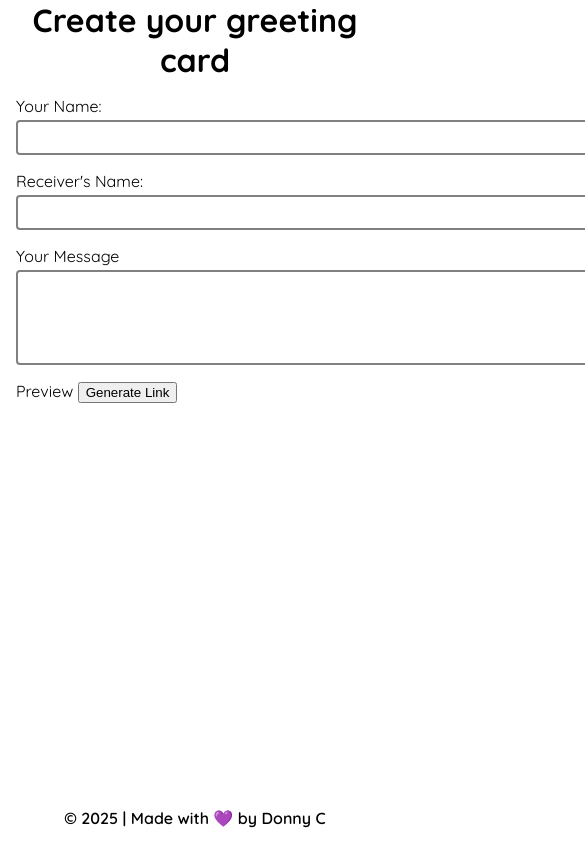
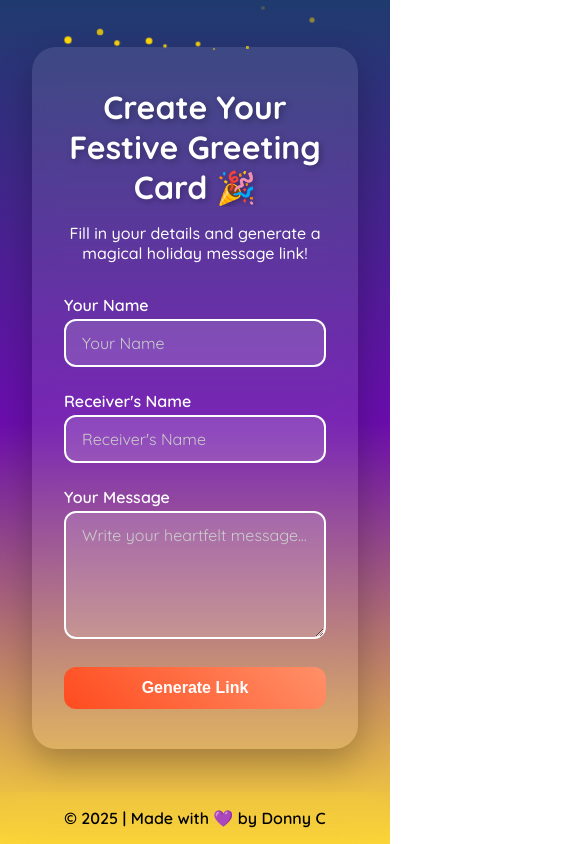
Before and after one commit to Donny-C-1/merrymessage, a SvelteKit app: page /create in a window 390 px wide. Shown: the top 844 px of the page, 585 px wide, since content can reach past the window. Built offline with nearby package versions, Linux system fonts and the light colour scheme.

Commit message:
Revamp main and create card pages with festive styling and improved user experience

```diff
--- a/src/routes/+page.svelte
+++ b/src/routes/+page.svelte
@@ -1,5 +1,108 @@
 <main>
-    <h1>Welcome to MerryMessage</h1>
-    <p>Create a christmas message to your loved ones</p>
-    <a href="./create">Create Card</a>
+    <div class="hero">
+        <h1>🎄 Welcome to MerryMessage 🎄</h1>
+        <p>Create a heartfelt New Year message for your loved ones</p>
+        <a class="btn" href="./create">Create Your Card</a>
+        <div class="snowflakes" aria-hidden="true">
+            <span>❅</span><span>❆</span><span>❅</span><span>❆</span><span>❅</span>
+            <span>❆</span><span>❅</span><span>❆</span><span>❅</span><span>❆</span>
+        </div>
+    </div>
 </main>
+
+<style>
+main {
+    min-height: 100vh;
+    display: flex;
+    justify-content: center;
+    align-items: center;
+    background: linear-gradient(to bottom, #1a2a6c, #b21f1f, #fdbb2d); /* festive gradient: night to gold */
+    padding: 2rem;
+    overflow: hidden;
+    font-family: 'Quicksand', sans-serif;
+}
+
+.hero {
+    text-align: center;
+    background: rgba(255, 255, 255, 0.1);
+    padding: 3rem 2rem;
+    border-radius: 24px;
+    backdrop-filter: blur(10px);
+    box-shadow: 0 15px 35px rgba(0,0,0,0.3);
+    position: relative;
+    color: #fff;
+}
+
+h1 {
+    font-size: 3rem;
+    font-weight: 700;
+    margin-bottom: 1rem;
+    text-shadow: 2px 2px 8px rgba(0,0,0,0.3);
+}
+
+p {
+    font-size: 1.25rem;
+    font-weight: 500;
+    margin-bottom: 2rem;
+}
+
+.btn {
+    display: inline-block;
+    padding: 1rem 2rem;
+    font-size: 1.2rem;
+    font-weight: 700;
+    color: #fff;
+    background: linear-gradient(45deg, #ff4b1f, #ff9068);
+    border-radius: 12px;
+    text-decoration: none;
+    transition: transform 0.2s ease, box-shadow 0.2s ease;
+    box-shadow: 0 8px 20px rgba(0,0,0,0.3);
+}
+
+.btn:hover {
+    transform: translateY(-3px);
+    box-shadow: 0 12px 25px rgba(0,0,0,0.4);
+}
+
+/* Subtle snowflakes animation */
+.snowflakes {
+    position: absolute;
+    top: 0;
+    left: 0;
+    width: 100%;
+    height: 100%;
+    pointer-events: none;
+}
+
+.snowflakes span {
+    position: absolute;
+    color: #fff;
+    font-size: 1rem;
+    animation: fall 10s linear infinite;
+    opacity: 0.8;
+}
+
+.snowflakes span:nth-child(1) { left: 10%; animation-delay: 0s; }
+.snowflakes span:nth-child(2) { left: 20%; animation-delay: 2s; }
+.snowflakes span:nth-child(3) { left: 30%; animation-delay: 4s; }
+.snowflakes span:nth-child(4) { left: 40%; animation-delay: 1s; }
+.snowflakes span:nth-child(5) { left: 50%; animation-delay: 3s; }
+.snowflakes span:nth-child(6) { left: 60%; animation-delay: 5s; }
+.snowflakes span:nth-child(7) { left: 70%; animation-delay: 2s; }
+.snowflakes span:nth-child(8) { left: 80%; animation-delay: 4s; }
+.snowflakes span:nth-child(9) { left: 90%; animation-delay: 6s; }
+.snowflakes span:nth-child(10) { left: 100%; animation-delay: 8s; }
+
+@keyframes fall {
+    0% { transform: translateY(-10px); opacity: 0.8; }
+    50% { opacity: 0.6; }
+    100% { transform: translateY(100vh); opacity: 0; }
+}
+
+/* Responsive */
+@media (max-width: 480px) {
+    h1 { font-size: 2rem; }
+    p { font-size: 1rem; }
+    .btn { font-size: 1rem; padding: 0.75rem 1.5rem; }
+}
+</style>
--- a/src/routes/create/+page.svelte
+++ b/src/routes/create/+page.svelte
@@ -1,7 +1,5 @@
 <script>
-    import { enhance } from "$app/forms";
     import { page } from "$app/state";
-
     let name = $state("");
     let receiversName = $state("");
     let message = $state("");
@@ -10,60 +8,212 @@
     async function onsubmit(e) {
         e.preventDefault();
 
+        let payload = btoa(encodeURIComponent(JSON.stringify({ name, receiversName, message })));
         link = new URL("./message", page.url.href);
-
-        let payload = btoa(encodeURIComponent(JSON.stringify({ name, receiversName, message })));
-
         link.searchParams.set("p", payload);
 
         try {
             await navigator.clipboard.writeText(link);
-
-            alert("Copied to clipboard");
+            alert("Link copied to clipboard!");
         } catch (err) {
-            alert("Error copying to clipboard");
+            alert("Error copying link.");
         }
     }
 </script>
 
 <main>
-    <h1>Create your greeting card</h1>
-    <form action="" {onsubmit}>
-        <div>
-            <label for="name">Your Name:</label>
-            <input type="text" name="name" id="name" bind:value={name} required />
+    <div class="hero">
+        <h1>Create Your Festive Greeting Card 🎉</h1>
+        <p>Fill in your details and generate a magical holiday message link!</p>
+
+        <form {onsubmit}>
+            <div class="input-group">
+                <label for="name">Your Name</label>
+                <input type="text" id="name" bind:value={name} placeholder="Your Name" required />
             </div>
-        <div>
-            <label for="name">Receiver's Name:</label>
-            <input type="text" name="name" id="name" bind:value={receiversName} required />
+
+            <div class="input-group">
+                <label for="receiversName">Receiver's Name</label>
+                <input type="text" id="receiversName" bind:value={receiversName} placeholder="Receiver's Name" required />
             </div>
+
+            <div class="input-group">
                 <label for="message">Your Message</label>
-        <textarea name="message" id="message" rows="5" bind:value={message} required></textarea>
-        <div>
-            <a href={link?.href}>Preview</a>
-            <button>Generate Link</button>
+                <textarea id="message" rows="5" bind:value={message} placeholder="Write your heartfelt message..." required></textarea>
+            </div>
+
+            <div class="actions">
+                {#if link}
+                    <a class="preview" href={link.href} target="_blank">Preview Card</a>
+                {/if}
+                <button type="submit">Generate Link</button>
             </div>
         </form>
+
+        <div class="sparkles">
+            <span></span><span></span><span></span><span></span><span></span>
+            <span></span><span></span><span></span><span></span><span></span>
+        </div>
+    </div>
 </main>
 
 <style>
-    h1 {
-        text-align: center;
+main {
+    min-height: 100vh;
+    display: flex;
+    justify-content: center;
+    align-items: center;
+    background: linear-gradient(to bottom, #1f3b6e, #6a0dad, #fdd835); /* festive gradient */
+    padding: 2rem;
+    padding-bottom: 5rem;
+    font-family: 'Quicksand', sans-serif;
+    overflow: hidden;
 }
 
-    form {
-        width: clamp(40rem, 90%, 10rem);
-        margin-inline: auto;
-        padding: 1rem;
-        margin-bottom: 5rem;
+.hero {
+    background: rgba(255,255,255,0.1);
+    padding: 2.5rem 2rem;
+    border-radius: 24px;
+    backdrop-filter: blur(12px);
+    box-shadow: 0 15px 35px rgba(0,0,0,0.25);
+    text-align: center;
+    color: #fff;
+    position: relative;
+    width: 100%;
+    max-width: 500px;
+}
+
+h1 {
+    font-size: 2.5rem;
+    margin-bottom: 0.75rem;
+    font-weight: 700;
+    text-shadow: 2px 2px 6px rgba(0,0,0,0.3);
+}
+
+p {
+    font-size: 1.1rem;
+    margin-bottom: 2rem;
+    font-weight: 500;
+}
+
+.input-group {
+    text-align: left;
+    margin-bottom: 1.5rem;
+}
+
+label {
+    display: block;
+    margin-bottom: 0.25rem;
+    font-weight: 600;
 }
 
 input, textarea {
+    width: 100%;
+    padding: 0.75rem 1rem;
+    border-radius: 12px;
+    border: 2px solid #fff;
+    outline: none;
+    font-size: 1rem;
+    font-family: 'Quicksand', sans-serif;
+    transition: transform 0.2s ease, box-shadow 0.2s ease, border-color 0.2s ease;
+    background: rgba(255,255,255,0.15);
+    color: #fff;
+    resize: vertical;
+}
+
+input::placeholder, textarea::placeholder {
+    color: #ccc;
+}
+
+input:focus, textarea:focus {
+    border-color: gold;
+    transform: scale(1.02);
+    box-shadow: 0 8px 20px rgba(255,215,0,0.5);
+}
+
+.actions {
+    display: flex;
+    justify-content: space-between;
+    align-items: center;
+    flex-wrap: wrap;
+    gap: 1rem;
+}
+
+button {
+    background: linear-gradient(45deg, #ff4b1f, #ff9068);
+    color: #fff;
+    border: none;
+    padding: 0.75rem 2rem;
+    border-radius: 12px;
+    font-size: 1rem;
+    font-weight: 700;
+    cursor: pointer;
+    transition: transform 0.2s ease, box-shadow 0.2s ease;
+}
+
+button:hover {
+    transform: translateY(-3px);
+    box-shadow: 0 12px 25px rgba(0,0,0,0.4);
+}
+
+.preview {
+    background: rgba(255,255,255,0.2);
+    padding: 0.75rem 1.5rem;
+    border-radius: 12px;
+    color: #fff;
+    text-decoration: none;
+    font-weight: 600;
+    transition: transform 0.2s ease, box-shadow 0.2s ease;
+}
+
+.preview:hover {
+    transform: translateY(-2px);
+    box-shadow: 0 8px 20px rgba(255,255,255,0.3);
+}
+
+/* Sparkles animation */
+.sparkles {
+    position: absolute;
+    top: 0;
+    left: 0;
+    width: 100%;
+    height: 100%;
+    pointer-events: none;
+}
+
+.sparkles span {
+    position: absolute;
     display: block;
-        margin-block: .25rem 1rem;
-        width: 100%;
-        padding: .5rem .5rem;
-        border: 2px solid grey;
-        border-radius: .25rem;
+    width: 6px;
+    height: 6px;
+    background: gold;
+    border-radius: 50%;
+    animation: sparkle 2s linear infinite;
+    opacity: 0.8;
+}
+
+.sparkles span:nth-child(1) { left: 10%; animation-delay: 0s; }
+.sparkles span:nth-child(2) { left: 25%; animation-delay: 0.3s; }
+.sparkles span:nth-child(3) { left: 40%; animation-delay: 0.6s; }
+.sparkles span:nth-child(4) { left: 55%; animation-delay: 0.9s; }
+.sparkles span:nth-child(5) { left: 70%; animation-delay: 1.2s; }
+.sparkles span:nth-child(6) { left: 85%; animation-delay: 1.5s; }
+.sparkles span:nth-child(7) { left: 20%; animation-delay: 1.8s; }
+.sparkles span:nth-child(8) { left: 35%; animation-delay: 2.1s; }
+.sparkles span:nth-child(9) { left: 50%; animation-delay: 2.4s; }
+.sparkles span:nth-child(10) { left: 65%; animation-delay: 2.7s; }
+
+@keyframes sparkle {
+    0% { transform: translateY(0) scale(0.2); opacity: 0.8; }
+    50% { transform: translateY(-10px) scale(1.2); opacity: 1; }
+    100% { transform: translateY(-50px) scale(0.5); opacity: 0; }
+}
+
+/* Responsive */
+@media (max-width: 480px) {
+    h1 { font-size: 2rem; }
+    p { font-size: 1rem; }
+    .actions { flex-direction: column; }
+    button, .preview { width: 100%; text-align: center; }
 }
 </style>
--- a/src/routes/message/+page.svelte
+++ b/src/routes/message/+page.svelte
@@ -39,8 +39,6 @@
 </main>
 
 <style>
-    @import url('https://fonts.googleapis.com/css2?family=Quicksand:wght@400;500;700&display=swap');
-
     main {
         min-height: 100vh;
         display: flex;
```
Lines whose indentation alone changed are shown as unchanged.
